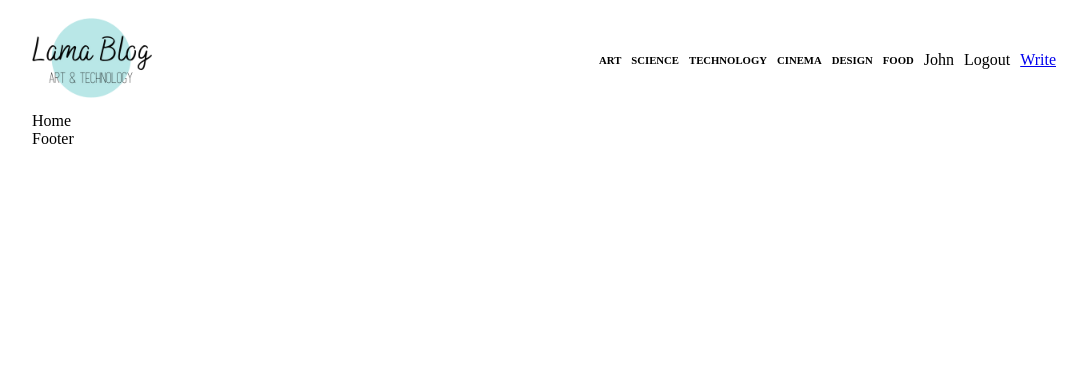
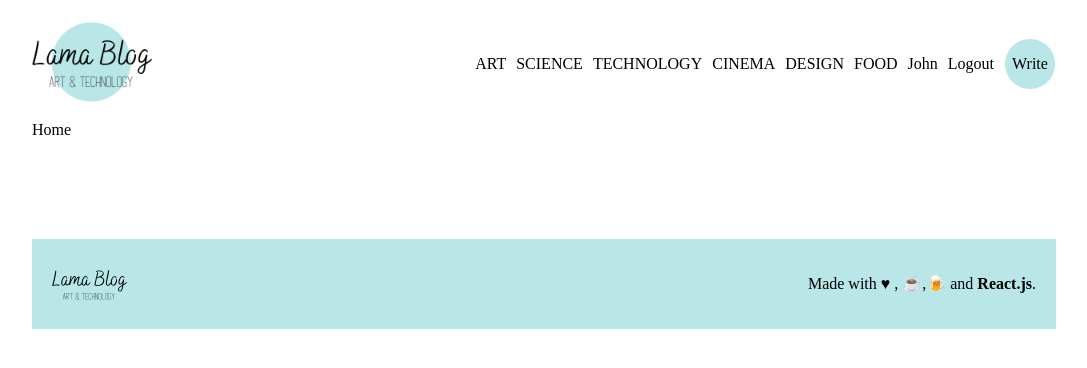
Before and after one commit to tsurubaso/FullStackReactMysqlNodeBlogApp, a React (Vite) app in the folder client/: page / in a window 1280 px wide. Shown: the top 368 px of the page, without its empty margins (96-1183 px from the left). Built offline with nearby package versions, Linux system fonts and the light colour scheme.

Commit message:
footer header done

```diff
--- a/client/src/components/Footer.jsx
+++ b/client/src/components/Footer.jsx
@@ -1,9 +1,15 @@
-import React from 'react'
+import React from "react";
+import Logo from "../img/logo.png";
 
 const Footer = () => {
   return (
-    <div>Footer</div>
-  )
-}
+    <footer>
+      <img src={Logo} alt="" />
+      <span>
+        Made with ♥ , ☕,🍺 and <b>React.js</b>.
+      </span>
+    </footer>
+  );
+};
 
-export default Footer
+export default Footer;
--- a/client/src/components/Navbar.jsx
+++ b/client/src/components/Navbar.jsx
@@ -31,7 +31,7 @@ const Navbar = () => {
           <span>John</span>
           <span>Logout</span>
           <span className="write">
-            <Link to="/write">Write</Link>
+            <Link className="link" to="/write">Write</Link>
           </span>
         </div>
       </div>
--- a/client/src/style.scss
+++ b/client/src/style.scss
@@ -31,7 +31,6 @@ $lightGreen: #b9e7e7;
         background-color: white;
         width: 200px;
         gap: 20px;
-      }
 
         input {
           padding: 10px;
@@ -59,6 +58,7 @@ $lightGreen: #b9e7e7;
         }
       }
     }
+
     //Navbar
 
     .navbar {
@@ -69,7 +69,7 @@ $lightGreen: #b9e7e7;
         justify-content: space-between;
 
         .logo {
-        img{
+          img {
             width: 120px;
           }
         }
@@ -77,7 +77,59 @@ $lightGreen: #b9e7e7;
           display: flex;
           align-items: center;
           gap: 10px;
+
+          h6 {
+            font-size: 16px;
+            font-weight: 300;
+          }
+          span {
+            cursor: pointer;
+          }
+          .write {
+            background-color: $lightGreen;
+            width: 50px;
+            height: 50px;
+            border-radius: 50%;
+            display: flex;
+            align-items: center;
+            justify-content: center;
+            font-weight: 300;
+            border: 1px solid white;
+
+            &:hover {
+              color: teal;
+              background-color: white;
+              border: 1px solid teal;
             }
           }
         }
       }
+    }
+
+    //Footer
+    footer{
+      margin-top: 100px;
+      padding: 20px;
+      background-color: $lightGreen;
+      display: flex;
+            align-items: center;
+            justify-content: space-between;
+
+
+
+      img{
+        height: 50px;
+
+      }
+    }
+
+
+
+
+
+
+
+
+
+  }
+}
```
Lines whose indentation alone changed are shown as unchanged.
